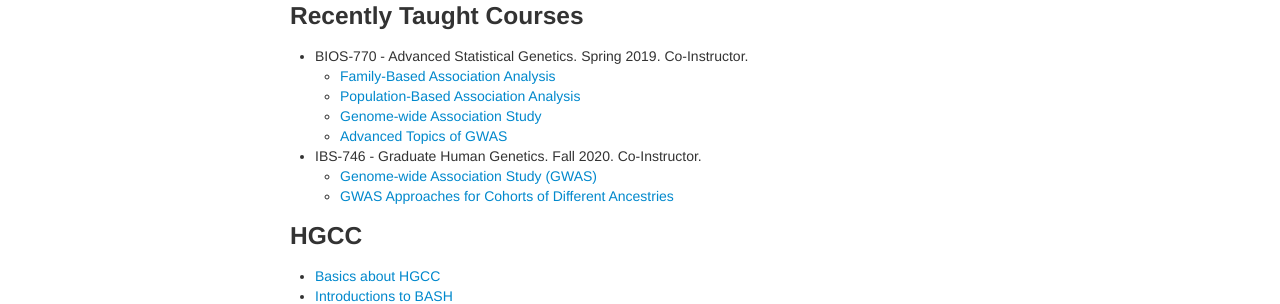
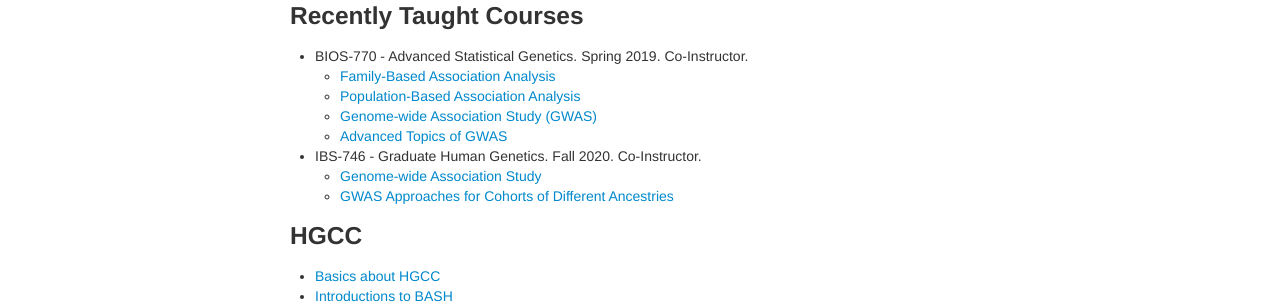
Before and after one commit to yanglab-emory/yanglab-emory.github.io, a Jekyll site: the page built from pages/teaching.md, in a window 1280 px wide. Shown: the part 166-470 px from the top of the page. Built offline with Jekyll 4.4.1, drawn with Linux system fonts in a browser that asks for light colours.

```diff
--- a/pages/teaching.md
+++ b/pages/teaching.md
@@ -8,10 +8,10 @@ title: "Teaching and Resources"
 * BIOS-770 - Advanced Statistical Genetics. Spring 2019. Co-Instructor.
 	* <a href="../assets/CourseSlides/BiostatStatisticalGenetics/Lecture_5_FamilyAssoc.pdf">Family-Based Association Analysis</a>
 	* <a href="../assets/CourseSlides/BiostatStatisticalGenetics/Lecture_6_PopAssoc.pdf">Population-Based Association Analysis</a>
-	* <a href="../assets/CourseSlides/BiostatStatisticalGenetics/Lecture_7_GWAS.pdf">Genome-wide Association Study</a>
+	* <a href="../assets/CourseSlides/BiostatStatisticalGenetics/Lecture_7_GWAS.pdf">Genome-wide Association Study (GWAS)</a>
 	* <a href="../assets/CourseSlides/BiostatStatisticalGenetics/Lecture_8_GWASAdvTopics.pdf">Advanced Topics of GWAS</a>
 * IBS-746 - Graduate Human Genetics. Fall 2020. Co-Instructor.
-	* <a href="../assets/CourseSlides/GraduateHumanGenetics/IBS746_Yang_association_2020_1.pdf">Genome-wide Association Study (GWAS)</a>
+	* <a href="../assets/CourseSlides/GraduateHumanGenetics/IBS746_Yang_association_2020_1.pdf">Genome-wide Association Study</a>
 	* <a href="../assets/CourseSlides/GraduateHumanGenetics/IBS746_Yang_association_2020_2.pdf">GWAS Approaches for Cohorts of Different Ancestries</a>
 
 
```
